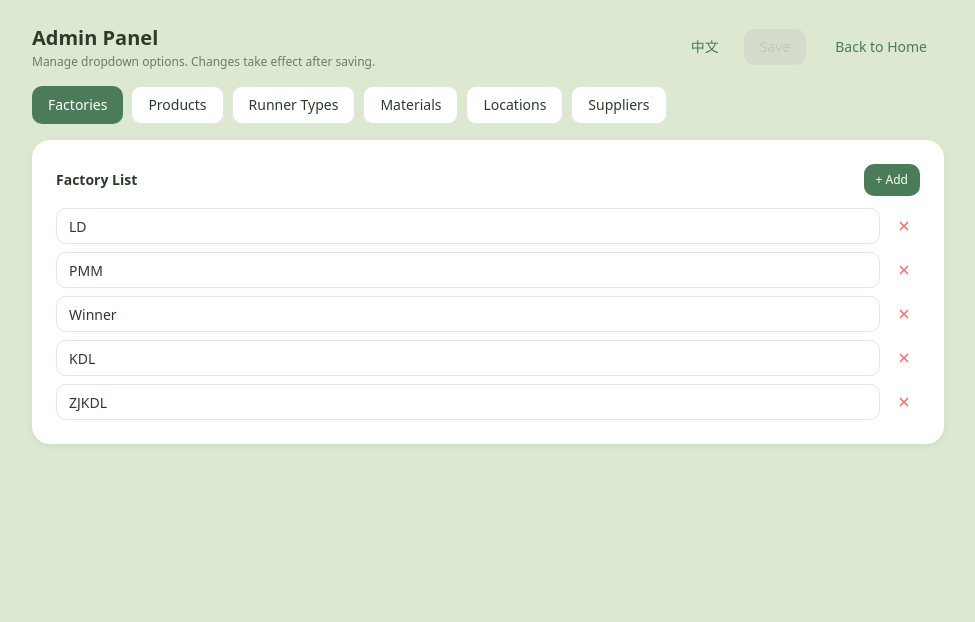
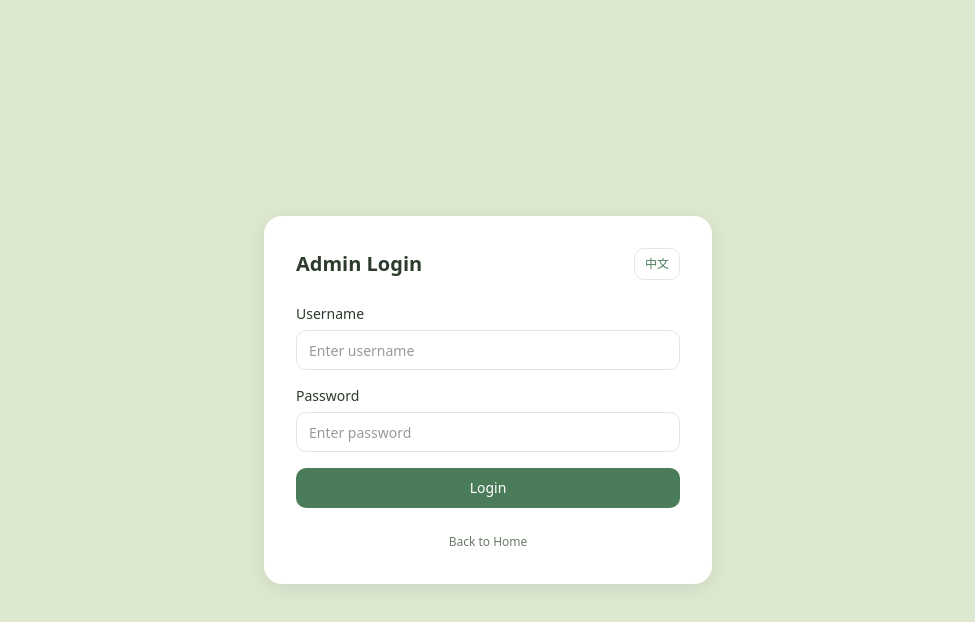
Before and after one commit to erikzhuang-dev/ubzhuangs-robot, a Next.js app: page /admin in a window 1280 px wide. Shown: the top 622 px of the page, without its empty margins (152-1127 px from the left). Built offline with nearby package versions, Linux system fonts and the light colour scheme.

Commit message:
feat: admin后台管理页面增加登录认证功能
Coze-Commit-Type: user
Coze-User-ID: 3739915826497834
Coze-Conversation-ID: 11684564

```diff
--- a/src/app/admin/page.tsx
+++ b/src/app/admin/page.tsx
@@ -23,6 +23,7 @@ const translations = {
     unsaved: 'Unsaved changes',
     save: 'Save',
     back: 'Back to Home',
+    logout: 'Logout',
     factories: 'Factories',
     products: 'Products',
     runners: 'Runner Types',
@@ -40,6 +41,13 @@ const translations = {
     englishName: 'English Name',
     empty: 'No data. Click "+ Add" to create.',
     bu: 'BU',
+    loginTitle: 'Admin Login',
+    username: 'Username',
+    password: 'Password',
+    loginBtn: 'Login',
+    errorMsg: 'Invalid username or password',
+    placeholderUser: 'Enter username',
+    placeholderPass: 'Enter password',
   },
   zh: {
     title: '后台管理',
@@ -47,6 +55,7 @@ const translations = {
     unsaved: '有未保存的更改',
     save: '保存',
     back: '返回首页',
+    logout: '退出登录',
     factories: '工厂',
     products: '产品',
     runners: '流道类型',
@@ -64,6 +73,13 @@ const translations = {
     englishName: '英文名',
     empty: '暂无数据，点击"+ 添加"新增',
     bu: 'BU',
+    loginTitle: '后台管理登录',
+    username: '用户名',
+    password: '密码',
+    loginBtn: '登录',
+    errorMsg: '用户名或密码错误',
+    placeholderUser: '请输入用户名',
+    placeholderPass: '请输入密码',
   },
 };
 
@@ -80,16 +96,122 @@ export default function AdminPage() {
   const [suppliers, setSuppliersState] = useState<{ cn: string; en: string }[]>([]);
   const [saved, setSaved] = useState(true);
 
+  // Login state
+  const [loggedIn, setLoggedIn] = useState(false);
+  const [loginUser, setLoginUser] = useState('');
+  const [loginPass, setLoginPass] = useState('');
+  const [loginError, setLoginError] = useState('');
+  const [loginChecked, setLoginChecked] = useState(false);
+
+  useEffect(() => {
+    const stored = sessionStorage.getItem('admin_logged_in');
+    if (stored === 'true') {
+      setLoggedIn(true);
+    }
+    setLoginChecked(true);
+  }, []);
+
+  const handleLogin = () => {
+    if (loginUser === 'admin' && loginPass === '123456') {
+      sessionStorage.setItem('admin_logged_in', 'true');
+      setLoggedIn(true);
+      setLoginError('');
+    } else {
+      setLoginError(t.errorMsg);
+    }
+  };
+
+  const handleLogout = () => {
+    sessionStorage.removeItem('admin_logged_in');
+    setLoggedIn(false);
+    setLoginUser('');
+    setLoginPass('');
+  };
+
+  const handleLoginKeyDown = (e: React.KeyboardEvent) => {
+    if (e.key === 'Enter') handleLogin();
+  };
+
   const t = translations[lang];
 
   useEffect(() => {
+    if (loggedIn) {
       setFactoriesState(getFactories());
       setProductsState(getProducts());
       setRunnerTypesState(getRunnerTypes());
       setMaterialsState(getMaterials());
       setLocationsState(getLocations());
       setSuppliersState(getSuppliers());
-  }, []);
+    }
+  }, [loggedIn]);
+
+  if (!loginChecked) return null;
+
+  if (!loggedIn) {
+    return (
+      <div className="flex min-h-screen items-center justify-center" style={{ backgroundColor: '#dce8d0' }}>
+        <div className="w-full max-w-md rounded-2xl bg-white p-8" style={{ boxShadow: '0 4px 20px rgba(0,0,0,0.08)' }}>
+          <div className="mb-6 flex items-center justify-between">
+            <h2 className="text-xl font-bold" style={{ color: '#2d3b2d' }}>{t.loginTitle}</h2>
+            <button
+              onClick={() => setLang(lang === 'en' ? 'zh' : 'en')}
+              className="flex h-8 items-center rounded-lg border px-2.5 text-xs font-medium transition-colors hover:bg-gray-50"
+              style={{ borderColor: '#e0e8dc', color: '#4a7c59' }}
+            >
+              {lang === 'zh' ? 'EN' : '中文'}
+            </button>
+          </div>
+
+          <div className="space-y-4">
+            <div>
+              <label className="mb-1.5 block text-sm font-medium" style={{ color: '#2d3b2d' }}>{t.username}</label>
+              <input
+                type="text"
+                value={loginUser}
+                onChange={(e) => { setLoginUser(e.target.value); setLoginError(''); }}
+                onKeyDown={handleLoginKeyDown}
+                placeholder={t.placeholderUser}
+                className="w-full h-10 rounded-lg border px-3 text-sm outline-none transition-colors focus:border-[#4a7c59]"
+                style={{ borderColor: '#e0e8dc', color: '#2d3b2d' }}
+              />
+            </div>
+            <div>
+              <label className="mb-1.5 block text-sm font-medium" style={{ color: '#2d3b2d' }}>{t.password}</label>
+              <input
+                type="password"
+                value={loginPass}
+                onChange={(e) => { setLoginPass(e.target.value); setLoginError(''); }}
+                onKeyDown={handleLoginKeyDown}
+                placeholder={t.placeholderPass}
+                className="w-full h-10 rounded-lg border px-3 text-sm outline-none transition-colors focus:border-[#4a7c59]"
+                style={{ borderColor: '#e0e8dc', color: '#2d3b2d' }}
+              />
+            </div>
+            {loginError && (
+              <p className="text-sm font-medium" style={{ color: '#e74c3c' }}>{loginError}</p>
+            )}
+            <button
+              onClick={handleLogin}
+              className="h-10 w-full rounded-lg text-sm font-medium text-white transition-colors hover:opacity-90"
+              style={{ backgroundColor: '#4a7c59' }}
+            >
+              {t.loginBtn}
+            </button>
+          </div>
+
+          <div className="mt-5 text-center">
+            <Link
+              href="/"
+              className="text-xs transition-colors hover:underline"
+              style={{ color: '#6b7c6b' }}
+            >
+              {t.back}
+            </Link>
+          </div>
+        </div>
+      </div>
+    );
+  }
 
   const markDirty = () => setSaved(false);
 
@@ -154,6 +276,13 @@ export default function AdminPage() {
             >
               {t.back}
             </Link>
+            <button
+              onClick={handleLogout}
+              className="flex h-9 items-center rounded-lg border px-4 text-sm font-medium transition-colors hover:bg-red-50"
+              style={{ borderColor: '#e0e8dc', color: '#e74c3c' }}
+            >
+              {t.logout}
+            </button>
           </div>
         </div>
 
```
Lines whose indentation alone changed are shown as unchanged.
